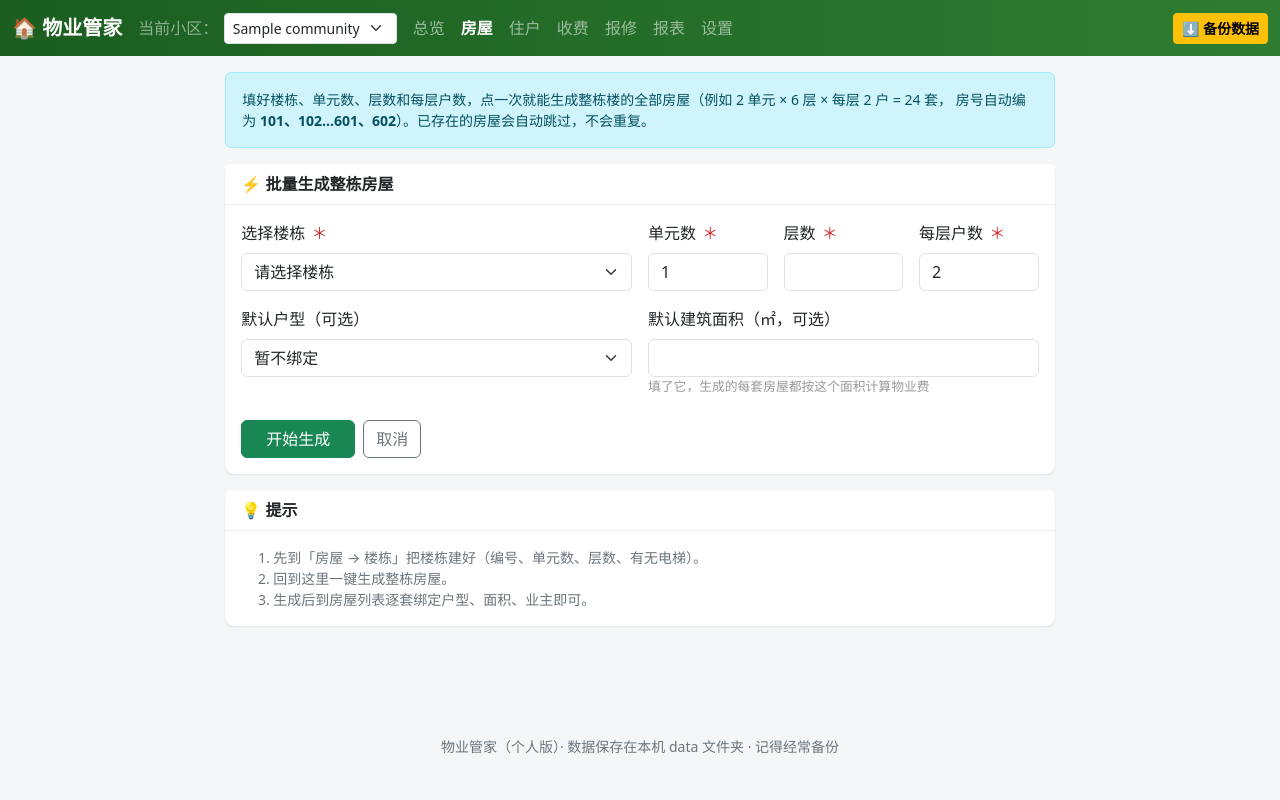
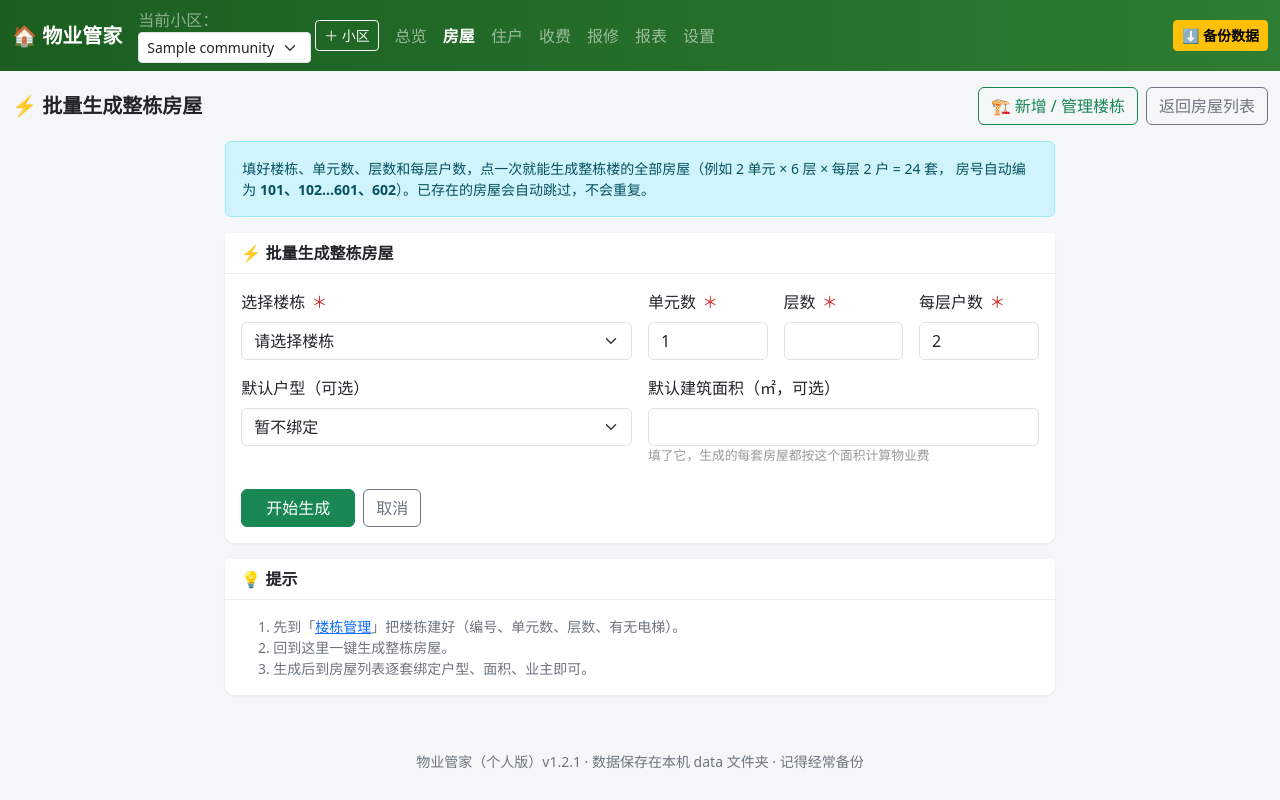
Before and after one commit to BFwmds330/property-management, a Flask app: page /house/batch in a window 1280 px wide. Run offline with Flask 2, Linux system fonts and the light colour scheme; tables that the repository leaves empty hold one stand-in row (values such as "Sample post"); some libraries are stand-ins or nearby versions.

Commit message:
v1.2.1：补齐两处可用性入口，建立版本号与更新日志
- 批量生成页新增「新增/管理楼栋」按钮与空楼栋引导链接，房屋列表页头部加楼栋管理入口
- 导航栏小区切换器旁新增「＋ 小区」按钮，创建首个小区后可随时继续新增/管理
- 新增版本号体系（页面底部/启动窗口/设置页显示 v1.2.1）与 CHANGELOG.md 更新日志

```diff
--- a/app.py
+++ b/app.py
@@ -15,7 +15,8 @@ import webbrowser
 from flask import Flask, g, redirect, render_template, request, session, url_for
 
 import database
-from config import BASE_DIR, DATA_DIR, DEFAULT_PORT, EDITION, MAX_CONTENT_LENGTH, ensure_dirs
+from config import (BASE_DIR, DATA_DIR, DEFAULT_PORT, EDITION, MAX_CONTENT_LENGTH,
+                    VERSION, ensure_dirs)
 from utils import (BILL_STATUS, BILL_STATUS_COLOR, CYCLE_NAME, HOUSE_STATUS,
                    HOUSE_STATUS_COLOR, PAY_METHODS, PRICING_NAME, RELATIONS,
                    REPAIR_STATUS, REPAIR_STATUS_COLOR, ROLE, fmt_area, fmt_money,
@@ -127,7 +128,7 @@ def create_app():
 
         return dict(
             v=v, sel=sel, chk=chk,
-            edition=EDITION,
+            edition=EDITION, version=VERSION,
             HOUSE_STATUS=HOUSE_STATUS, HOUSE_STATUS_COLOR=HOUSE_STATUS_COLOR,
             BILL_STATUS=BILL_STATUS, BILL_STATUS_COLOR=BILL_STATUS_COLOR,
             ROLE=ROLE, RELATIONS=RELATIONS, PAY_METHODS=PAY_METHODS,
@@ -205,7 +206,7 @@ def main():
 
     edition_tag = "（%s）" % EDITION if EDITION else ""
     print("=" * 56)
-    print("  物业管家（个人版）%s 已启动" % edition_tag)
+    print("  物业管家（个人版）v%s%s 已启动" % (VERSION, edition_tag))
     print("  本机访问：%s" % url)
     print("  手机访问（需同一 WiFi）：http://%s:%d" % (_lan_ip(), port))
     print("  数据保存在：data 文件夹里，关闭本窗口即退出系统")
--- a/config.py
+++ b/config.py
@@ -52,3 +52,6 @@ def load_edition():
 
 # 版本标识（空 = 标准版）
 EDITION = load_edition()
+
+# 系统版本号：每次发布更新，更新日志见 CHANGELOG.md
+VERSION = "1.2.1"
--- a/templates/base.html
+++ b/templates/base.html
@@ -14,10 +14,11 @@
   <div class="container-fluid app-container">
     <a class="navbar-brand fw-bold" href="{{ url_for('main.dashboard') }}">🏠 物业管家{% if edition %} <span class="badge rounded-pill text-bg-light">{{ edition }}</span>{% endif %}</a>
 
-    <!-- 顶部小区切换器 -->
+    <!-- 顶部小区切换器 + 新增/管理小区入口 -->
     {% if communities %}
+    <div class="d-flex align-items-center gap-1 community-switch">
       <form method="post" action="{{ url_for('community.community_switch', cid=0) }}" id="community-switch-form"
-          class="community-switch" data-next="{{ request.full_path if request.full_path else '/' }}">
+            data-next="{{ request.full_path if request.full_path else '/' }}">
         <input type="hidden" name="next" value="{{ request.full_path if request.full_path else '/' }}">
         <label class="text-white-50 d-none d-md-inline">当前小区：</label>
         <select class="form-select form-select-sm community-select" name="dummy" id="community-select" style="width:auto">
@@ -26,6 +27,9 @@
           {% endfor %}
         </select>
       </form>
+      <a class="btn btn-sm btn-outline-light" href="{{ url_for('community.community_list') }}"
+         title="新增小区 / 管理全部小区">＋ 小区</a>
+    </div>
     {% endif %}
 
     <button class="navbar-toggler" type="button" data-bs-toggle="collapse" data-bs-target="#mainNav">
@@ -67,7 +71,7 @@
 </div>
 
 <footer class="text-center text-secondary small my-4">
-  物业管家（个人版）· 数据保存在本机 data 文件夹 · 记得经常备份
+  物业管家（个人版）v{{ version }}{% if edition %} · {{ edition }}{% endif %} · 数据保存在本机 data 文件夹 · 记得经常备份
 </footer>
 
 <!-- 通用二次确认弹窗 -->
--- a/templates/house/batch.html
+++ b/templates/house/batch.html
@@ -1,6 +1,13 @@
 {% extends "base.html" %}
 {% block title %}批量生成房屋 - 物业管家{% endblock %}
 {% block content %}
+<div class="page-head">
+  <h5>⚡ 批量生成整栋房屋</h5>
+  <div class="d-flex gap-2 flex-wrap">
+    <a class="btn btn-outline-success" href="{{ url_for('building.building_list') }}">🏗 新增 / 管理楼栋</a>
+    <a class="btn btn-outline-secondary" href="{{ url_for('house.house_list') }}">返回房屋列表</a>
+  </div>
+</div>
 <div class="row justify-content-center">
   <div class="col-lg-8">
     <div class="alert alert-info small">
@@ -20,7 +27,7 @@
                 <option value="{{ b.id }}" {{ sel('building_id', b.id) }}>{{ b.code }}（{{ b.units }} 单元 / {{ b.floors }} 层）</option>
                 {% endfor %}
               </select>
-              {% if not buildings %}<div class="form-text-hint">还没有楼栋，请先到「房屋 → 楼栋」添加</div>{% endif %}
+              {% if not buildings %}<div class="form-text-hint">还没有楼栋：<a href="{{ url_for('building.building_list') }}">点这里去新增楼栋</a>，建好后回来刷新本页</div>{% endif %}
             </div>
             <div class="col-md-2">
               <label class="form-label">单元数 <span class="req">＊</span></label>
@@ -62,7 +69,7 @@
       <div class="card-header">💡 提示</div>
       <div class="card-body small text-secondary">
         <ol class="mb-0">
-          <li>先到「房屋 → 楼栋」把楼栋建好（编号、单元数、层数、有无电梯）。</li>
+          <li>先到「<a href="{{ url_for('building.building_list') }}">楼栋管理</a>」把楼栋建好（编号、单元数、层数、有无电梯）。</li>
           <li>回到这里一键生成整栋房屋。</li>
           <li>生成后到房屋列表逐套绑定户型、面积、业主即可。</li>
         </ol>
--- a/templates/house/list.html
+++ b/templates/house/list.html
@@ -50,7 +50,10 @@
 <div class="card app-card">
   <div class="card-header d-flex justify-content-between align-items-center">
     <span>共 {{ rows | length }} 套房屋</span>
-    <a class="small" href="{{ url_for('htype.htype_list') }}">户型管理</a>
+    <span>
+      <a class="small me-3" href="{{ url_for('building.building_list') }}">楼栋管理</a>
+      <a class="small" href="{{ url_for('htype.htype_list') }}">户型管理</a>
+    </span>
   </div>
   <div class="card-body p-0">
     <div class="table-responsive">
--- a/templates/system/settings.html
+++ b/templates/system/settings.html
@@ -88,6 +88,8 @@
     <div class="card app-card h-100">
       <div class="card-header">ℹ️ 系统信息</div>
       <div class="card-body small">
+        <div class="mb-1"><span class="text-secondary">系统版本：</span><b>v{{ version }}</b>（更新日志见项目里的 CHANGELOG.md）</div>
+        {% if edition %}<div class="mb-1"><span class="text-secondary">版本标识：</span>{{ edition }}</div>{% endif %}
         <div class="mb-1"><span class="text-secondary">系统名称：</span>物业管家（个人版）</div>
         <div class="mb-1"><span class="text-secondary">数据文件：</span><code>{{ db_path }}</code></div>
         <div class="mb-1"><span class="text-secondary">备份目录：</span><code>data/backups/</code></div>
```
Also changed, not shown: CHANGELOG.md (added), README.md. Lines whose indentation alone changed are shown as unchanged.
